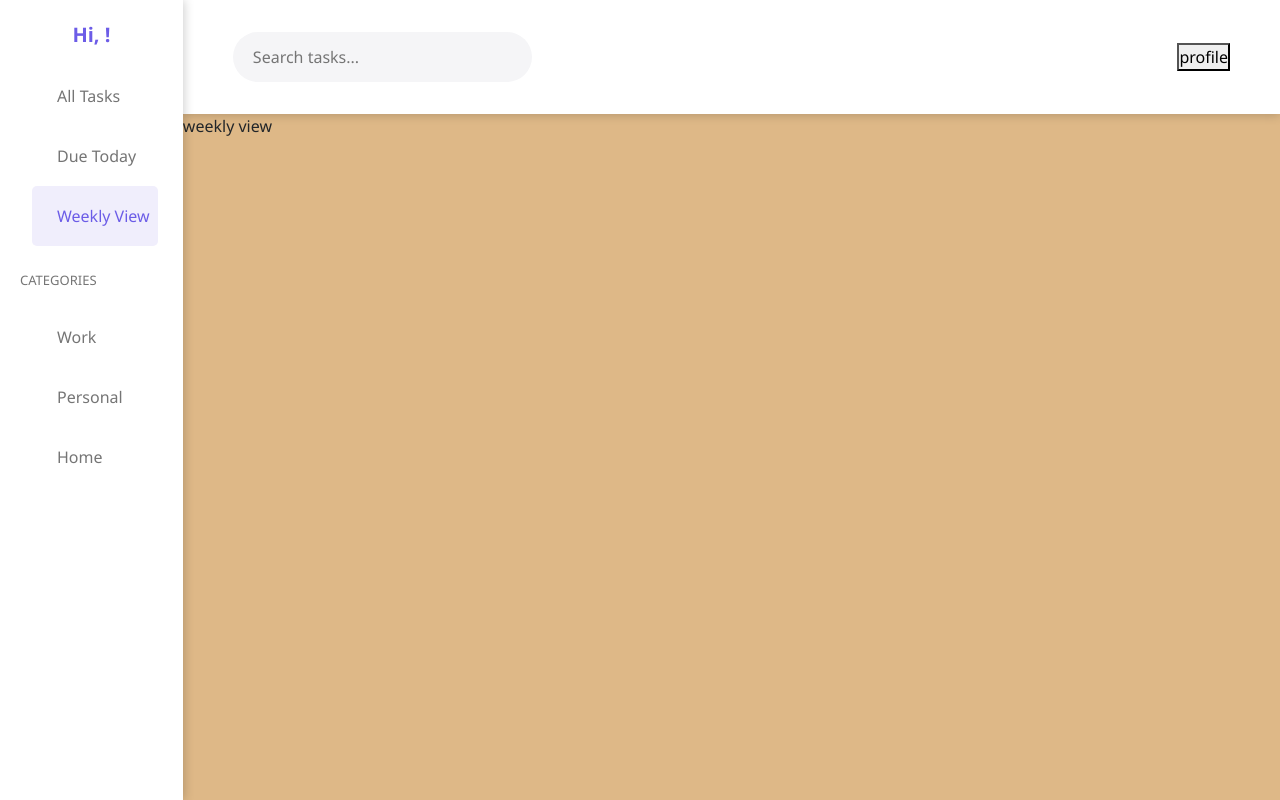
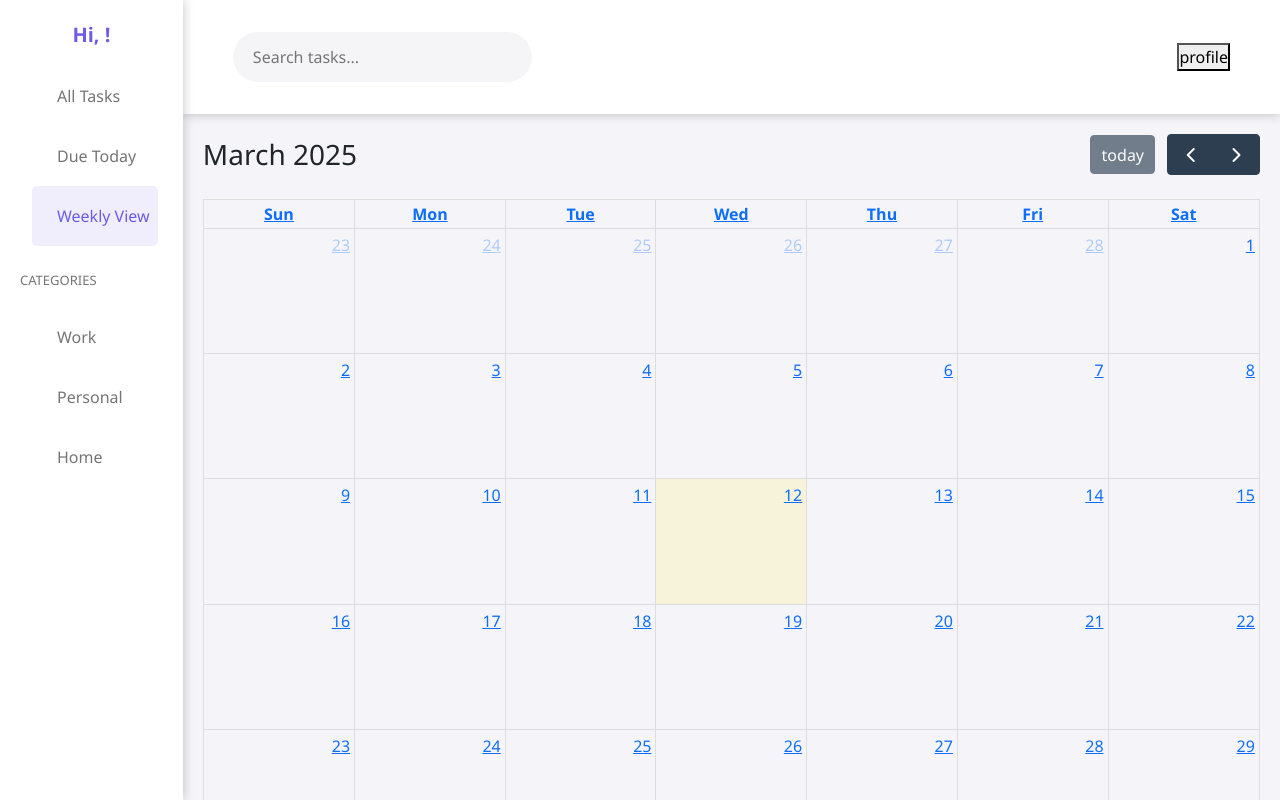
Before and after one commit to leeshann/TaskManager, a React (Vite) app in the folder client/: page /user/dashboard in a window 1280 px wide. Both pictures are taken after a click on the button "Weekly View". Built offline with nearby package versions, Linux system fonts and the light colour scheme.

Commit message:
fixed min date limit on update task modal

```diff
--- a/client/package.json
+++ b/client/package.json
@@ -10,6 +10,9 @@
     "preview": "vite preview"
   },
   "dependencies": {
+    "@fullcalendar/core": "^6.1.15",
+    "@fullcalendar/daygrid": "^6.1.15",
+    "@fullcalendar/react": "^6.1.15",
     "axios": "^1.8.2",
     "react": "^19.0.0",
     "react-dom": "^19.0.0",
--- /dev/null
+++ b/client/src/assets/css/calendarView.css
@@ -0,0 +1,12 @@
+.calendar {
+    grid-column-start: 2;
+    grid-column-end: 8;
+
+    grid-row-start: 2;
+    grid-row-end: 8;
+
+    overflow: scroll;
+    padding: 20px;
+
+    background-color: #F5F5F9;
+}
--- a/client/src/assets/css/dailyView.css
+++ b/client/src/assets/css/dailyView.css
@@ -28,7 +28,7 @@
 }
 
 .dailyView-taskNav-container {
-    margin-top: 20px;
+    margin-top: 50px;
     width: fit-content;
 
     display: flex;
--- a/client/src/assets/css/listItem.css
+++ b/client/src/assets/css/listItem.css
@@ -92,31 +92,67 @@
 }
 
 .high-priority {
-    background-color: red;
+    background-color: #F44336 ;
     width: 65px;
     border-radius: 100px;
 
     display: flex;
     justify-content: center;
-    color: white
+    color: white;
+
+    margin-top: 5px;
 }
 
 .low-priority {
-    background-color: rgb(94, 154, 94);
+    background-color: #4CAF50;
     width: 65px;
     border-radius: 100px;
 
     display: flex;
     justify-content: center;
-    color: white
+    color: white;
+
+    margin-top: 5px;
 }
 
 .medium-priority {
-    background-color: rgb(218, 133, 67);
+    background-color: #FFC107;
     width: 65px;
     border-radius: 100px;
 
     display: flex;
     justify-content: center;
-    color: white
+    color: white;
+
+    margin-top: 5px;
 }
+
+.category-work{
+    background-color: #9300ff;
+    margin-top: 5px;
+    border-radius: 100px;
+    color: white;
+
+    display: flex;
+    justify-content: center;
+}
+
+.category-home{
+    background-color: #9ECAE1;
+    margin-top: 5px;
+    border-radius: 100px;
+    color: white;
+
+    display: flex;
+    justify-content: center;
+}
+
+.category-personal{
+    background-color: #8AC926;
+    margin-top: 5px;
+    border-radius: 100px;
+    color: white;
+
+    display: flex;
+    justify-content: center;
+}
--- /dev/null
+++ b/client/src/components/CalendarView.jsx
@@ -0,0 +1,33 @@
+import FullCalendar from '@fullcalendar/react'
+import dayGridPlugin from '@fullcalendar/daygrid' // a plugin!
+import '../assets/css/CalendarView.css'
+import { propsIsArray } from '../utils/validators'
+import { useEffect, useState } from 'react'
+
+export default function CalendarView(props) {
+    const [events, setEvents] = useState([])
+
+    useEffect(() => {
+        if (propsIsArray(props.tasks)) {
+            const eventsArray = props.tasks.map((taskItem) => ({
+                id: taskItem.task_id,
+                start: taskItem.due_date,
+                title: taskItem.task_description,
+                category: taskItem.category
+            }))
+            setEvents(eventsArray)
+            console.log(eventsArray)
+        }
+    }, [props.tasks])
+
+    return (
+        <div className='calendar'>
+            <FullCalendar
+            plugins={[ dayGridPlugin ]}
+            events={events}
+            eventDisplay='list-item'
+            initialView="dayGridMonth"
+            />
+        </div>
+    )
+}
--- a/client/src/components/ListItem.jsx
+++ b/client/src/components/ListItem.jsx
@@ -99,9 +99,9 @@ export default function ListItem(props) {
                             </section>
                         </section>
                     </td>
-                    <td><section className='listItem-centerdata'>{props.category}</section></td>
-                    <td><section className='listItem-centerdata'>{props.due_date}</section></td>
-                    <td><section className='listItem-centerdata'><p className={props.priority === 'Medium' ? 'medium-priority' : props.priority === 'High' ? 'high-priority' : 'low-priority'}>{props.priority}</p></section></td>
+                    <td><section><p className={props.category === 'Home' ? 'category-home' : props.category === 'Work' ? 'category-work' : 'category-personal'}>{props.category}</p></section></td>
+                    <td><section>{props.due_date}</section></td>
+                    <td><section><p className={props.priority === 'Medium' ? 'medium-priority' : props.priority === 'High' ? 'high-priority' : 'low-priority'}>{props.priority}</p></section></td>
             </tr>
         </>
     )
--- a/client/src/components/UpdateTaskModal.jsx
+++ b/client/src/components/UpdateTaskModal.jsx
@@ -1,6 +1,6 @@
 import { useState, useContext, useEffect, useRef } from "react"
 import TokenContext from '../contexts/TokenProvider'
-import { getLocalizedDateTime, getInputAcceptedDate, getInputAcceptedTime } from '../utils/dateHandlers'
+import { getLocalizedDateTime, getInputAcceptedDate, getInputAcceptedTime, getMinDate } from '../utils/dateHandlers'
 import { handleInputChange } from "../utils/handleInputChange"
 import { handleUpdateTask } from "../utils/handleUpdateTask"
 
@@ -68,7 +68,7 @@ export default function UpdateTaskModal(props) {
 
                                 <section className='dailyView-formSections'>
                                     <label htmlFor="due_date" className='dailyView-label' >Due Date</label>
-                                    <input name="due_date" type="date" value={formData.due_date} onChange={e => handleInputChange(e, setFormData)}/>
+                                    <input name="due_date" type="date" min={getMinDate()} value={formData.due_date} onChange={e => handleInputChange(e, setFormData)}/>
                                 </section>
 
                                 <section className='dailyView-formSections'>
--- a/client/src/pages/Dashboard.jsx
+++ b/client/src/pages/Dashboard.jsx
@@ -4,6 +4,7 @@ import '../assets/css/dashboard.css'
 import AllTasksView from '../components/AllTasksView'
 import WeeklyView from '../components/WeeklyView'
 import DailyView from '../components/DailyView'
+import CalendarView from '../components/CalendarView'
 import { useContext, useEffect, useState } from 'react'
 
 export default function Dashboard() {
@@ -77,7 +78,7 @@ export default function Dashboard() {
 
             {selectedView === 'AllTasksView' && <AllTasksView tasks={tasks} setAllTasks={setTasks} allCompletedTasks={completedTasks} setAllCompletedTasks={setCompletedTasks}/>}
             {selectedView === 'DailyView' && <DailyView tasks={tasks} setAllTasks={setTasks} allCompletedTasks={completedTasks} setAllCompletedTasks={setCompletedTasks}/>}
-            {selectedView === 'WeeklyView' && <WeeklyView />}
+            {selectedView === 'WeeklyView' && <CalendarView tasks={tasks} />}
 
         </div>
     )
```
Also changed, not shown: 1 other file (tests, documents, lock files or other folders).
